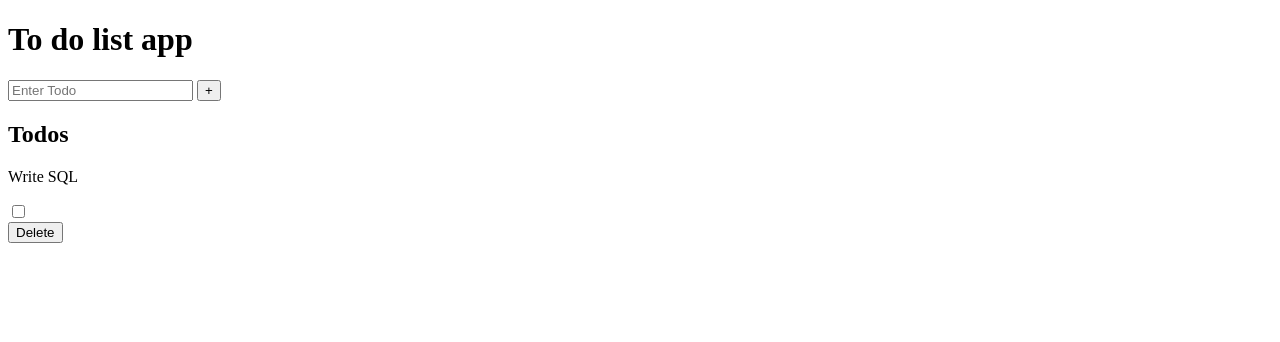
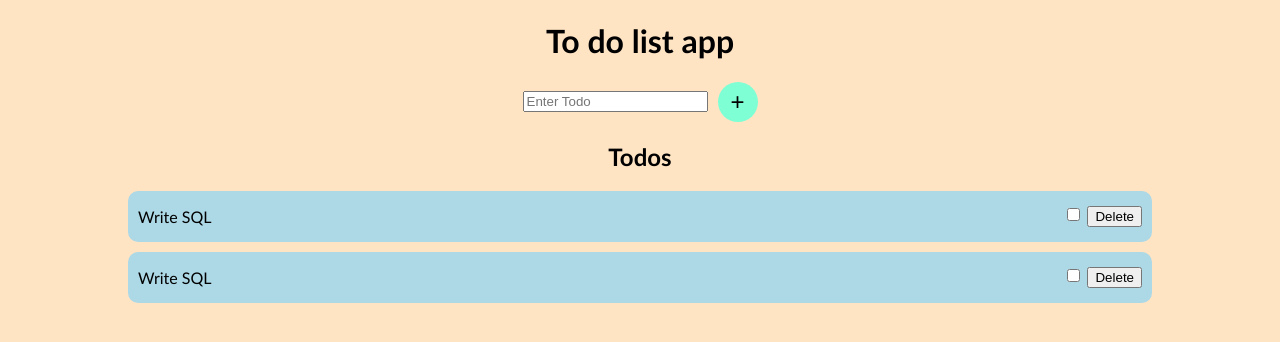
Before and after one commit to Roboteky/To_Do_list, a Flask app: template templates/index.html in a window 1280 px wide. Shown: the top 342 px of the page. Run offline with Flask 3, Linux system fonts and the light colour scheme; the template is opened without the code that fills it, so the values that code supplies are empty; parts of the project's set-up code (start-up, migrations or seed data) failed here and were passed over.

Commit message:
styles addition to end

```diff
--- a/templates/index.html
+++ b/templates/index.html
@@ -4,12 +4,109 @@
     <meta charset="UTF-8">
     <meta name="viewport" content="width=device-width, initial-scale=1.0">
     <title>to_do_list_app </title>
+    <style>
+
+        body{
+
+            font-family: 'Trebuchet MS', 'Lucida Sans Unicode', 'Lucida Grande', 'Lucida Sans', Arial, sans-serif;
+
+            background-color: bisque;
+        }
+
+        h1,
+        h2{
+            text-align: center;
+        }
+
+        .input-container{
+            display: flex;
+
+            justify-content: center;
+
+            align-items: center;
+
+            gap: 10px;
+        }
+
+        #input-todo{
+
+            width: 250px;
+
+            height: 25px;
+
+            font-size: 1.25rem;
+
+        }
+
+        #add-todo{
+
+            height: 40px;
+
+            width: 40px;
+
+            border-radius: 20px;
+
+            border: none;
+
+            background-color: aquamarine;
+
+            font-size: 1.5rem;
+
+            cursor: pointer;
+
+
+        }
+
+        .todo-container{
+
+
+
+           width: 80vw;
+
+           margin: auto;
+
+           display: flex;
+
+           flex-direction: column;
+
+           gap: 10px;
+
+        }
+
+        .todo {
+
+           background-color: lightblue;
+
+           display: flex;
+
+
+           justify-content: space-between;
+
+           align-items: center;
+
+           border-radius: 10px;
+
+           padding: 0px 10px
+
+
+        }
+
+        .actions>form{
+
+            display: inline;
+
+            align-items: center;
+
+            gap: 10px;
+        }
+
+    </style>
 </head>
 <body>
 
     <h1>To do list app </h1>
 
-    <form action="{{ url_for('home')}} method=">
+    <form action="{{ url_for('home')}} method=" class = 'input-container' >
 
         <input type="text" placeholder="Enter Todo" id = "input_todo" name=""todo_name">
 
@@ -23,7 +120,9 @@
         <div class="todo">
 
             <p>Write SQL</p>
+
             <div class="actions">
+
                 <form action="">
 
                     <input type="checkbox" name="" id="">
@@ -32,22 +131,41 @@
 
                 <form action="">
 
+
                     <button>Delete</button>
+
                 </form>
 
             </div>
 
+        </div>
+        <div class="todo">
+
+            <p>Write SQL</p>
+
+            <div class="actions">
+
+                <form action="">
+
+                    <input type="checkbox" name="" id="">
+
+                </form>
+
+                <form action="">
+
+
+                    <button>Delete</button>
+
+                </form>
+
+            </div>
 
         </div>
+
     </div>
 
 
 
 
-
-
-
-    </form>
-
 </body>
 </html>
```
